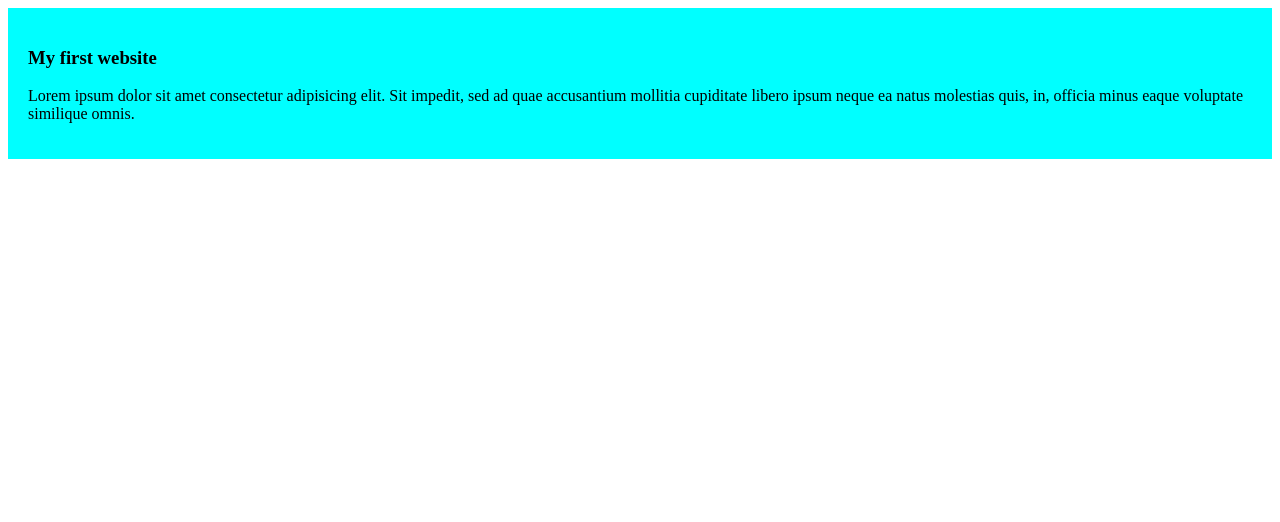
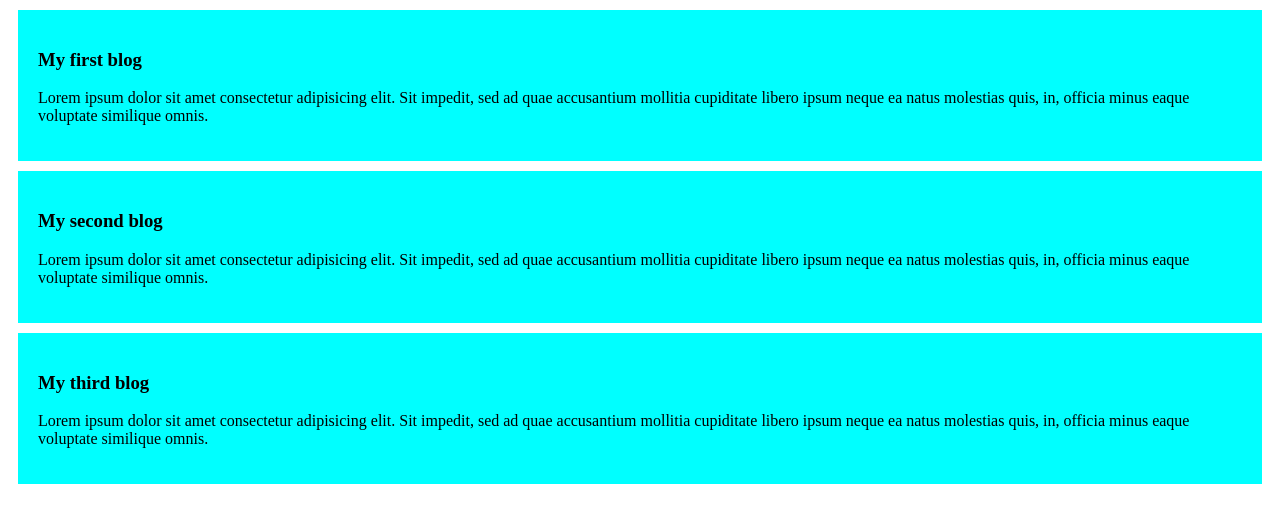
Before and after one commit to EyalidShawon/my-simple-repo, a plain HTML site: page index.html in a window 1280 px wide. Drawn offline with Linux system fonts and the light colour scheme.

Commit message:
the message

```diff
--- a/index.html
+++ b/index.html
@@ -8,7 +8,15 @@
 </head>
 <body>
     <div>
-        <h3>My first website</h3>
+        <h3>My first blog</h3>
+        <p>Lorem ipsum dolor sit amet consectetur adipisicing elit. Sit impedit, sed ad quae accusantium mollitia cupiditate libero ipsum neque ea natus molestias quis, in, officia minus eaque voluptate similique omnis.</p>
+    </div>
+    <div>
+        <h3>My second blog</h3>
+        <p>Lorem ipsum dolor sit amet consectetur adipisicing elit. Sit impedit, sed ad quae accusantium mollitia cupiditate libero ipsum neque ea natus molestias quis, in, officia minus eaque voluptate similique omnis.</p>
+    </div>
+    <div>
+        <h3>My third blog</h3>
         <p>Lorem ipsum dolor sit amet consectetur adipisicing elit. Sit impedit, sed ad quae accusantium mollitia cupiditate libero ipsum neque ea natus molestias quis, in, officia minus eaque voluptate similique omnis.</p>
     </div>
 </body>
--- a/styles/blog.css
+++ b/styles/blog.css
@@ -1,4 +1,5 @@
 div{
     background-color: aqua;
     padding: 20px;
+    margin: 10px;
 }
```
